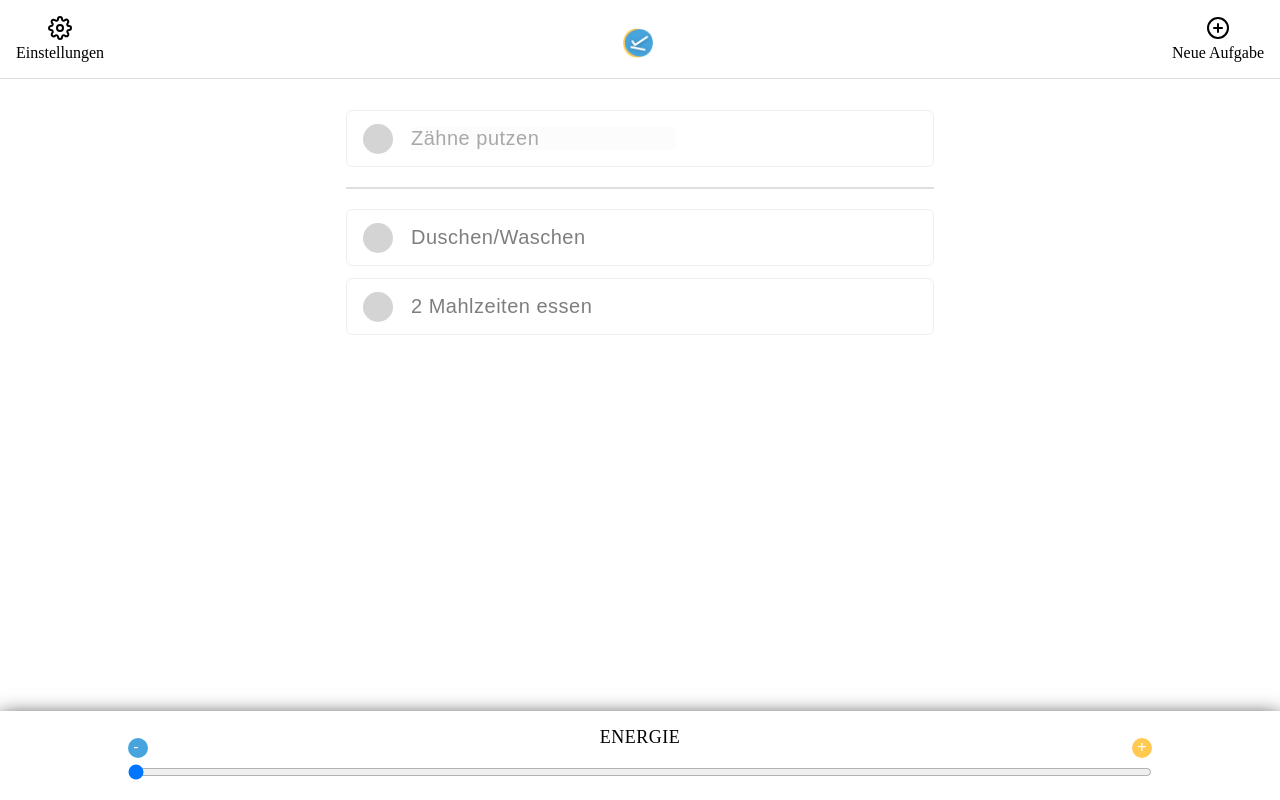
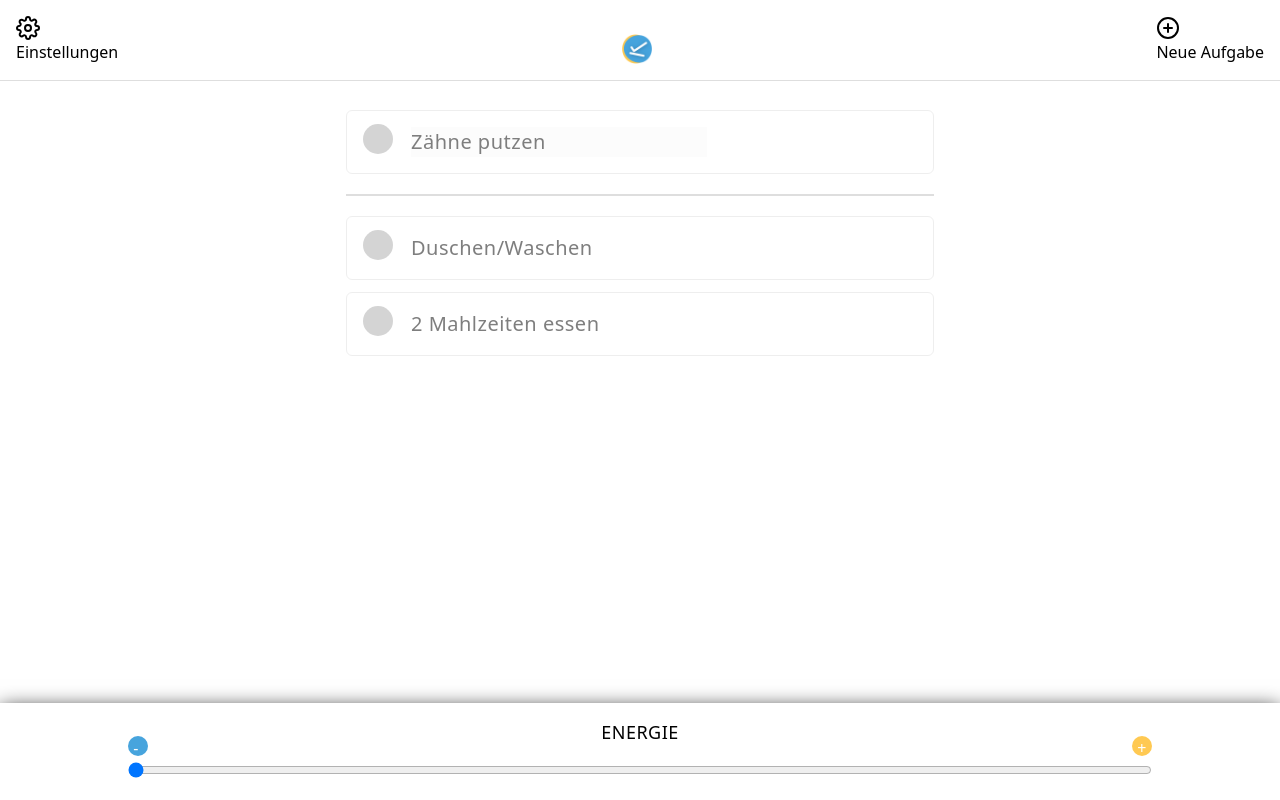
Before and after one commit to chaostreff-flensburg/kladderadatsch, a Next.js app: page /healthhackkiel in a window 1280 px wide. Built offline with nearby package versions, Linux system fonts and the light colour scheme.

Commit message:
Added tailwindcss preflight

```diff
--- a/pages/_app.jsx
+++ b/pages/_app.jsx
@@ -1,6 +1,8 @@
 // pages/_app.js
 import React from "react";
 import Head from "next/head";
+
+import "../styles/preflight.css";
 
 function MyApp({ Component, pageProps }) {
   return (
--- /dev/null
+++ b/styles/preflight.css
@@ -0,0 +1,541 @@
+/*! tailwindcss v2.1.1 | MIT License | https://tailwindcss.com */
+
+/*! modern-normalize v1.0.0 | MIT License | https://github.com/sindresorhus/modern-normalize */
+
+/*
+Document
+========
+*/
+
+/**
+Use a better box model (opinionated).
+*/
+
+*,
+*::before,
+*::after {
+  box-sizing: border-box;
+}
+
+/**
+Use a more readable tab size (opinionated).
+*/
+
+:root {
+  -moz-tab-size: 4;
+  tab-size: 4;
+}
+
+/**
+1. Correct the line height in all browsers.
+2. Prevent adjustments of font size after orientation changes in iOS.
+*/
+
+html {
+  line-height: 1.15; /* 1 */
+  -webkit-text-size-adjust: 100%; /* 2 */
+}
+
+/*
+Sections
+========
+*/
+
+/**
+Remove the margin in all browsers.
+*/
+
+body {
+  margin: 0;
+}
+
+/**
+Improve consistency of default fonts in all browsers. (https://github.com/sindresorhus/modern-normalize/issues/3)
+*/
+
+body {
+  font-family:
+		system-ui,
+		-apple-system, /* Firefox supports this but not yet `system-ui` */
+		'Segoe UI',
+		Roboto,
+		Helvetica,
+		Arial,
+		sans-serif,
+		'Apple Color Emoji',
+		'Segoe UI Emoji';
+}
+
+/*
+Grouping content
+================
+*/
+
+/**
+1. Add the correct height in Firefox.
+2. Correct the inheritance of border color in Firefox. (https://bugzilla.mozilla.org/show_bug.cgi?id=190655)
+*/
+
+hr {
+  height: 0; /* 1 */
+  color: inherit; /* 2 */
+}
+
+/*
+Text-level semantics
+====================
+*/
+
+/**
+Add the correct text decoration in Chrome, Edge, and Safari.
+*/
+
+abbr[title] {
+  -webkit-text-decoration: underline dotted;
+          text-decoration: underline dotted;
+}
+
+/**
+Add the correct font weight in Edge and Safari.
+*/
+
+b,
+strong {
+  font-weight: bolder;
+}
+
+/**
+1. Improve consistency of default fonts in all browsers. (https://github.com/sindresorhus/modern-normalize/issues/3)
+2. Correct the odd 'em' font sizing in all browsers.
+*/
+
+code,
+kbd,
+samp,
+pre {
+  font-family:
+		ui-monospace,
+		SFMono-Regular,
+		Consolas,
+		'Liberation Mono',
+		Menlo,
+		monospace; /* 1 */
+  font-size: 1em; /* 2 */
+}
+
+/**
+Add the correct font size in all browsers.
+*/
+
+small {
+  font-size: 80%;
+}
+
+/**
+Prevent 'sub' and 'sup' elements from affecting the line height in all browsers.
+*/
+
+sub,
+sup {
+  font-size: 75%;
+  line-height: 0;
+  position: relative;
+  vertical-align: baseline;
+}
+
+sub {
+  bottom: -0.25em;
+}
+
+sup {
+  top: -0.5em;
+}
+
+/*
+Tabular data
+============
+*/
+
+/**
+1. Remove text indentation from table contents in Chrome and Safari. (https://bugs.chromium.org/p/chromium/issues/detail?id=999088, https://bugs.webkit.org/show_bug.cgi?id=201297)
+2. Correct table border color inheritance in all Chrome and Safari. (https://bugs.chromium.org/p/chromium/issues/detail?id=935729, https://bugs.webkit.org/show_bug.cgi?id=195016)
+*/
+
+table {
+  text-indent: 0; /* 1 */
+  border-color: inherit; /* 2 */
+}
+
+/*
+Forms
+=====
+*/
+
+/**
+1. Change the font styles in all browsers.
+2. Remove the margin in Firefox and Safari.
+*/
+
+button,
+input,
+optgroup,
+select,
+textarea {
+  font-family: inherit; /* 1 */
+  font-size: 100%; /* 1 */
+  line-height: 1.15; /* 1 */
+  margin: 0; /* 2 */
+}
+
+/**
+Remove the inheritance of text transform in Edge and Firefox.
+1. Remove the inheritance of text transform in Firefox.
+*/
+
+button,
+select { /* 1 */
+  text-transform: none;
+}
+
+/**
+Correct the inability to style clickable types in iOS and Safari.
+*/
+
+button,
+[type='button'],
+[type='reset'],
+[type='submit'] {
+  -webkit-appearance: button;
+}
+
+/**
+Remove the inner border and padding in Firefox.
+*/
+
+::-moz-focus-inner {
+  border-style: none;
+  padding: 0;
+}
+
+/**
+Restore the focus styles unset by the previous rule.
+*/
+
+:-moz-focusring {
+  outline: 1px dotted ButtonText;
+}
+
+/**
+Remove the additional ':invalid' styles in Firefox.
+See: https://github.com/mozilla/gecko-dev/blob/2f9eacd9d3d995c937b4251a5557d95d494c9be1/layout/style/res/forms.css#L728-L737
+*/
+
+:-moz-ui-invalid {
+  box-shadow: none;
+}
+
+/**
+Remove the padding so developers are not caught out when they zero out 'fieldset' elements in all browsers.
+*/
+
+legend {
+  padding: 0;
+}
+
+/**
+Add the correct vertical alignment in Chrome and Firefox.
+*/
+
+progress {
+  vertical-align: baseline;
+}
+
+/**
+Correct the cursor style of increment and decrement buttons in Safari.
+*/
+
+::-webkit-inner-spin-button,
+::-webkit-outer-spin-button {
+  height: auto;
+}
+
+/**
+1. Correct the odd appearance in Chrome and Safari.
+2. Correct the outline style in Safari.
+*/
+
+[type='search'] {
+  -webkit-appearance: textfield; /* 1 */
+  outline-offset: -2px; /* 2 */
+}
+
+/**
+Remove the inner padding in Chrome and Safari on macOS.
+*/
+
+::-webkit-search-decoration {
+  -webkit-appearance: none;
+}
+
+/**
+1. Correct the inability to style clickable types in iOS and Safari.
+2. Change font properties to 'inherit' in Safari.
+*/
+
+::-webkit-file-upload-button {
+  -webkit-appearance: button; /* 1 */
+  font: inherit; /* 2 */
+}
+
+/*
+Interactive
+===========
+*/
+
+/*
+Add the correct display in Chrome and Safari.
+*/
+
+summary {
+  display: list-item;
+}
+
+/**
+ * Manually forked from SUIT CSS Base: https://github.com/suitcss/base
+ * A thin layer on top of normalize.css that provides a starting point more
+ * suitable for web applications.
+ */
+
+/**
+ * Removes the default spacing and border for appropriate elements.
+ */
+
+blockquote,
+dl,
+dd,
+h1,
+h2,
+h3,
+h4,
+h5,
+h6,
+hr,
+figure,
+p,
+pre {
+  margin: 0;
+}
+
+button {
+  background-color: transparent;
+  background-image: none;
+}
+
+/**
+ * Work around a Firefox/IE bug where the transparent `button` background
+ * results in a loss of the default `button` focus styles.
+ */
+
+button:focus {
+  outline: 1px dotted;
+  outline: 5px auto -webkit-focus-ring-color;
+}
+
+fieldset {
+  margin: 0;
+  padding: 0;
+}
+
+ol,
+ul {
+  list-style: none;
+  margin: 0;
+  padding: 0;
+}
+
+/**
+ * Tailwind custom reset styles
+ */
+
+/**
+ * 1. Use the user's configured `sans` font-family (with Tailwind's default
+ *    sans-serif font stack as a fallback) as a sane default.
+ * 2. Use Tailwind's default "normal" line-height so the user isn't forced
+ *    to override it to ensure consistency even when using the default theme.
+ */
+
+html {
+  font-family: ui-sans-serif, system-ui, -apple-system, BlinkMacSystemFont, "Segoe UI", Roboto, "Helvetica Neue", Arial, "Noto Sans", sans-serif, "Apple Color Emoji", "Segoe UI Emoji", "Segoe UI Symbol", "Noto Color Emoji"; /* 1 */
+  line-height: 1.5; /* 2 */
+}
+
+/**
+ * Inherit font-family and line-height from `html` so users can set them as
+ * a class directly on the `html` element.
+ */
+
+body {
+  font-family: inherit;
+  line-height: inherit;
+}
+
+/**
+ * 1. Prevent padding and border from affecting element width.
+ *
+ *    We used to set this in the html element and inherit from
+ *    the parent element for everything else. This caused issues
+ *    in shadow-dom-enhanced elements like <details> where the content
+ *    is wrapped by a div with box-sizing set to `content-box`.
+ *
+ *    https://github.com/mozdevs/cssremedy/issues/4
+ *
+ *
+ * 2. Allow adding a border to an element by just adding a border-width.
+ *
+ *    By default, the way the browser specifies that an element should have no
+ *    border is by setting it's border-style to `none` in the user-agent
+ *    stylesheet.
+ *
+ *    In order to easily add borders to elements by just setting the `border-width`
+ *    property, we change the default border-style for all elements to `solid`, and
+ *    use border-width to hide them instead. This way our `border` utilities only
+ *    need to set the `border-width` property instead of the entire `border`
+ *    shorthand, making our border utilities much more straightforward to compose.
+ *
+ *    https://github.com/tailwindcss/tailwindcss/pull/116
+ */
+
+*,
+::before,
+::after {
+  box-sizing: border-box; /* 1 */
+  border-width: 0; /* 2 */
+  border-style: solid; /* 2 */
+  border-color: #e5e7eb; /* 2 */
+}
+
+/*
+ * Ensure horizontal rules are visible by default
+ */
+
+hr {
+  border-top-width: 1px;
+}
+
+/**
+ * Undo the `border-style: none` reset that Normalize applies to images so that
+ * our `border-{width}` utilities have the expected effect.
+ *
+ * The Normalize reset is unnecessary for us since we default the border-width
+ * to 0 on all elements.
+ *
+ * https://github.com/tailwindcss/tailwindcss/issues/362
+ */
+
+img {
+  border-style: solid;
+}
+
+textarea {
+  resize: vertical;
+}
+
+input::placeholder,
+textarea::placeholder {
+  opacity: 1;
+  color: #9ca3af;
+}
+
+button,
+[role="button"] {
+  cursor: pointer;
+}
+
+table {
+  border-collapse: collapse;
+}
+
+h1,
+h2,
+h3,
+h4,
+h5,
+h6 {
+  font-size: inherit;
+  font-weight: inherit;
+}
+
+/**
+ * Reset links to optimize for opt-in styling instead of
+ * opt-out.
+ */
+
+a {
+  color: inherit;
+  text-decoration: inherit;
+}
+
+/**
+ * Reset form element properties that are easy to forget to
+ * style explicitly so you don't inadvertently introduce
+ * styles that deviate from your design system. These styles
+ * supplement a partial reset that is already applied by
+ * normalize.css.
+ */
+
+button,
+input,
+optgroup,
+select,
+textarea {
+  padding: 0;
+  line-height: inherit;
+  color: inherit;
+}
+
+/**
+ * Use the configured 'mono' font family for elements that
+ * are expected to be rendered with a monospace font, falling
+ * back to the system monospace stack if there is no configured
+ * 'mono' font family.
+ */
+
+pre,
+code,
+kbd,
+samp {
+  font-family: ui-monospace, SFMono-Regular, Menlo, Monaco, Consolas, "Liberation Mono", "Courier New", monospace;
+}
+
+/**
+ * Make replaced elements `display: block` by default as that's
+ * the behavior you want almost all of the time. Inspired by
+ * CSS Remedy, with `svg` added as well.
+ *
+ * https://github.com/mozdevs/cssremedy/issues/14
+ */
+
+img,
+svg,
+video,
+canvas,
+audio,
+iframe,
+embed,
+object {
+  display: block;
+  vertical-align: middle;
+}
+
+/**
+ * Constrain images and videos to the parent width and preserve
+ * their intrinsic aspect ratio.
+ *
+ * https://github.com/mozdevs/cssremedy/issues/14
+ */
+
+img,
+video {
+  max-width: 100%;
+  height: auto;
+}
```
